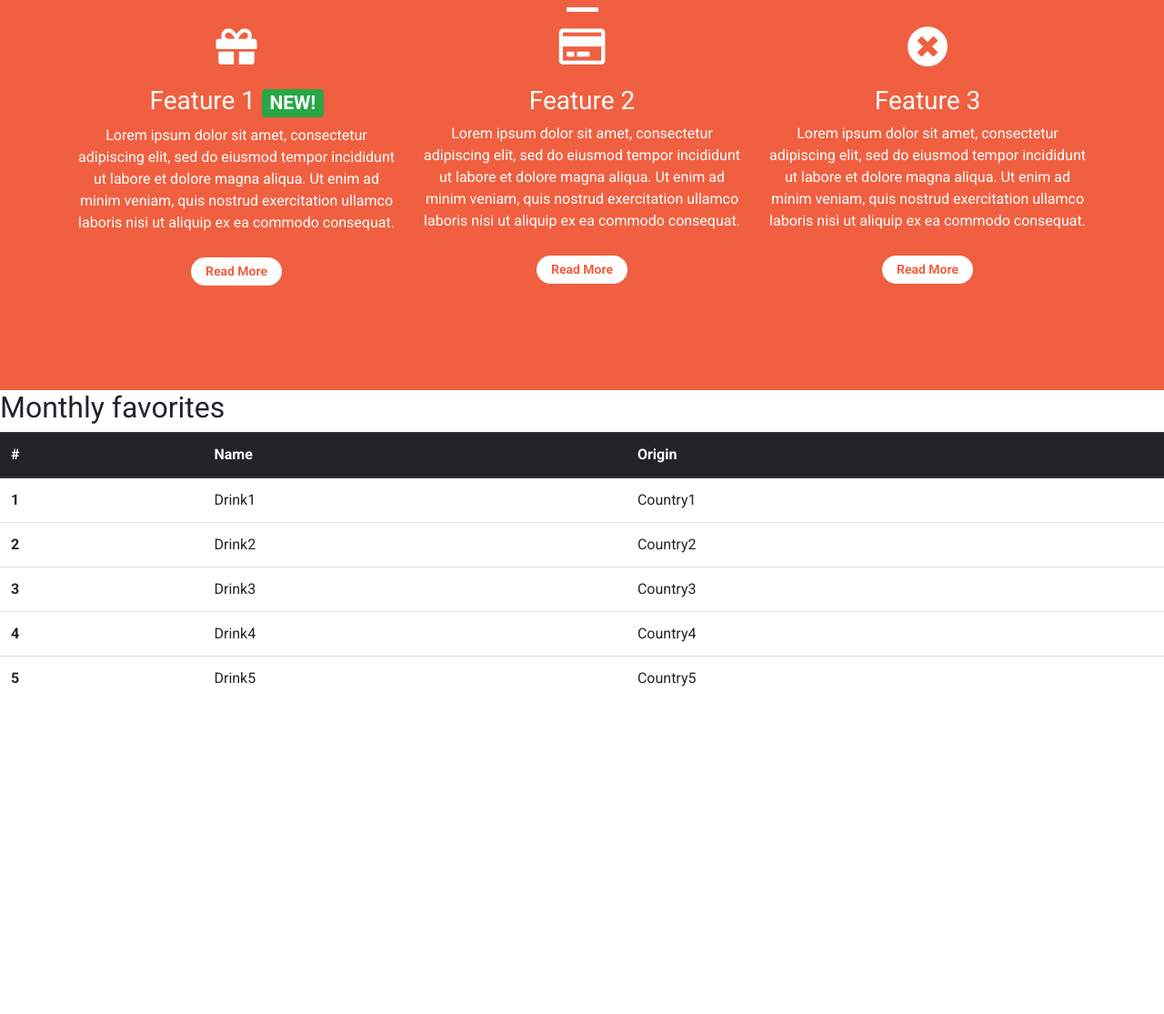
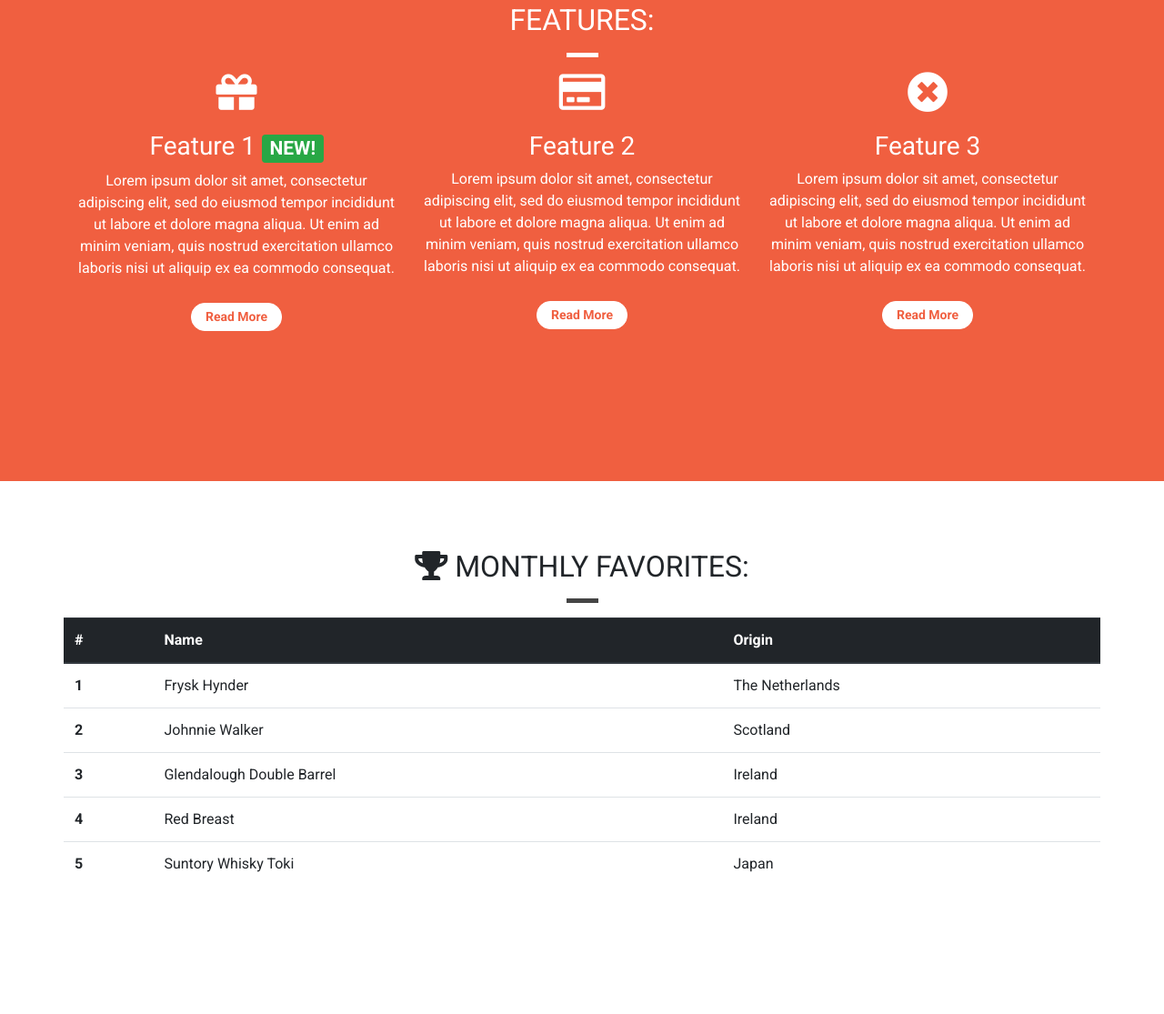
Before and after one commit to SuzanneNL/bootstrap4, a plain HTML site: page index.html in a window 1280 px wide. Shown: the part 1278-2393 px from the top of the page at 91% size. Before the commit the page ends 2064 px from the top, so only its background shows below. Drawn offline with nearby package versions, Linux system fonts and the light colour scheme.

Commit message:
Final version, updated Table

```diff
--- a/css/style.css
+++ b/css/style.css
@@ -4,6 +4,7 @@ body {
 
 /* Containers */
 .container-wrapper {
+    padding-bottom: 50px;
 
 }
 
@@ -195,3 +196,8 @@ body {
     margin-top: 10px;
     color: #f05f40;
 }
+
+.table1 {
+    padding: 0;
+
+}
--- a/index.html
+++ b/index.html
@@ -157,8 +157,18 @@
     </div>
 <!-- /.features -->
 
-    <section>
-        <h2>Monthly favorites</h2>
+
+ <!--table-->
+    <div class="container-wrapper">
+        <div class="container table-container content-container">
+            <div class="row d-none d-sm-block">
+                <section class="table1">
+                    <div class="row">
+                        <div class="col-12 page-header">
+                            <h2 class="text-uppercase"><i class="fas fa-trophy"></i> Monthly favorites:</h2>
+                            <hr class="block-divider block-divider--short">
+                        </div>
+                    </div>
                     <table class="table">
                         <thead class="thead-dark">
                             <tr>
@@ -170,34 +180,35 @@
                         <tbody>
                             <tr>
                                 <th scope="row">1</th>
-                    <td>Drink1</td>
-                    <td>Country1</td>
+                                <td>Frysk Hynder</td>
+                                <td>The Netherlands</td>
                             </tr>
                             <tr>
                                 <th scope="row">2</th>
-                    <td>Drink2</td>
-                    <td>Country2</td>
+                                <td>Johnnie Walker</td>
+                                <td>Scotland</td>
                             </tr>
                             <tr>
                                 <th scope="row">3</th>
-                    <td>Drink3</td>
-                    <td>Country3</td>
+                                <td>Glendalough Double Barrel</td>
+                                <td>Ireland</td>
                             </tr>
                             <tr>
                                 <th scope="row">4</th>
-                    <td>Drink4</td>
-                    <td>Country4</td>
+                                <td>Red Breast</td>
+                                <td>Ireland</td>
                             </tr>
                             <tr>
                                 <th scope="row">5</th>
-                    <td>Drink5</td>
-                    <td>Country5</td>
+                                <td>Suntory Whisky Toki</td>
+                                <td>Japan</td>
                             </tr>
                         </tbody>
                     </table>
                 </section>
-
-
+            </div>
+        </div>
+    </div>
 
 
 <div class="modal" tabindex="-1" role="dialog" id="signUpModal">
```
Lines whose indentation alone changed are shown as unchanged.
